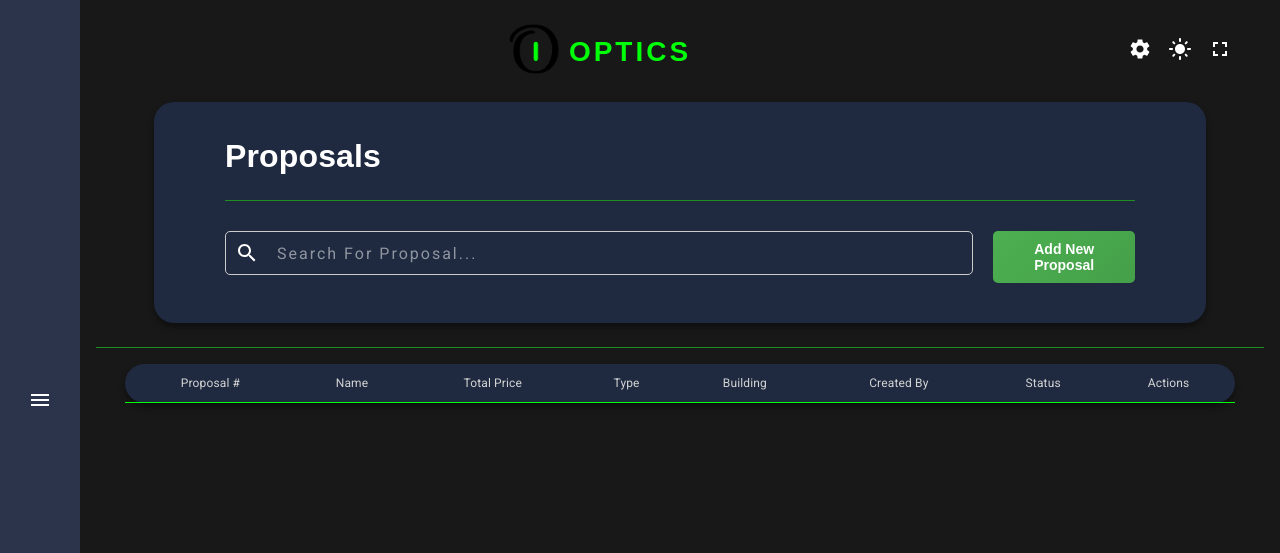
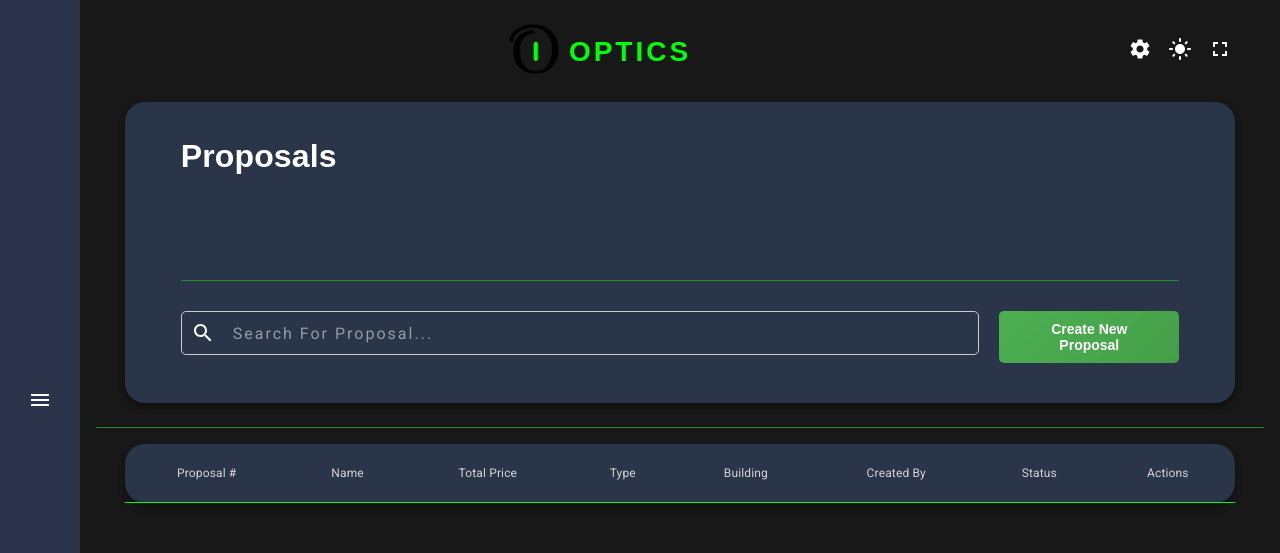
Before and after one commit to Poopenfartin/optics, a React (Vite) app in the folder Optics/: page /proposals in a window 1280 px wide. Shown: the top 553 px of the page. Built offline with nearby package versions, Linux system fonts and the light colour scheme; no server answers; sample sign-in values are in the browser's storage.

Commit message:
CSS Cleanup

```diff
--- a/Optics/Styles/App.css
+++ b/Optics/Styles/App.css
@@ -183,45 +183,30 @@ button:hover {
 /* ---------------- END Top Icons Styling ---------------- */
 
 
+
 /* ---------------- START Work Order Table Styling ---------------- */
 
-
-.table-container{
+/* Styling for the actual rendered table */
+.main-table-container{
   box-shadow:0px 4px 6px rgba(0,0,0,0.4);
   padding: 30px 0;
   margin: 0 auto;
   width: 95%;
-  background-color: #1f2a40;
+  background-color: #2a3549;
   border-radius: 20px;
 }
 
-
-.workorders-table {
+/* Styling for the actual rendered table */
+.main-table {
   box-shadow:0px 4px 6px rgba(0,0,0,0.4);
   border-radius: 20px;
-  background-color: #1f2a40; /* Set the table background color */
+  background-color: #2a3549; /* Set the table background color */
   width: 95%;
   border-collapse: collapse;
   margin: 15px auto;
   font-size: 12.5px;
   overflow-y: auto;
 }
-
-.proposals-container {
-  box-shadow: 0px 4px 6px rgba(0, 0, 0, 0.4);
-  padding: 30px 20px; /* Adjusted padding */
-  margin: 0 auto;
-  width: 90%; /* Updated width for a larger box */
-  background-color: #1f2a40;
-  border-radius: 20px;
-  margin-top: 20px; /* Optional: Adjust to add spacing at the top */
-}
-
-/* Specific styling for the proposals heading */
-.proposals-container h1 {
-  margin-bottom: 10px; /* Adjust this value to control the distance between the heading and divider */
-}
-
 
 
 .tabs-container {
@@ -230,7 +215,7 @@ button:hover {
 }
 
 
-.workorders-table th {
+.main-table th {
   border-bottom: solid 1px #00ff08;
   padding: 10px;
   text-align: center;
@@ -241,7 +226,7 @@ button:hover {
   cursor: pointer;
 }
 
-.workorders-table th:hover {
+.main-table th:hover {
   color: #00ff00;
   cursor: pointer;
   transform: scale(1.1);
@@ -249,7 +234,7 @@ button:hover {
 }
 
 
-.workorders-table td {
+.main-table td {
   padding: 10px;
   text-align: center;
   color: #FFF;
@@ -257,7 +242,7 @@ button:hover {
   border-bottom: solid 1px rgba(0, 255, 8, 0.2);
 }
 
-.workorders-table td:hover {
+.main-table td:hover {
   cursor: pointer;
   color: #000;
   transform: scale(1.1);
@@ -265,10 +250,7 @@ button:hover {
 
 
 
-.workorders-table tr {
-}
-
-.workorders-table tr:hover {
+.main-table tr:hover {
   border-radius:80%;
   background-color: gray;
 }
@@ -320,7 +302,7 @@ button:hover {
 }
 
 
-.workorder-functions {
+.main-table-functions {
   display: flex; /* Use flexbox layout */
   justify-content: space-between;
   width: 90%; /* Set the container width to 100% */
@@ -361,65 +343,6 @@ button:hover {
   width: 90%;
 }
 
-.proposals-container {
-  box-shadow: 0px 4px 6px rgba(0, 0, 0, 0.4);
-  padding: 30px 20px;
-  margin: 0 auto;
-  width: 90%;
-  background-color: #1f2a40;
-  border-radius: 20px;
-  margin-top: 20px;
-}
-
-.proposals-container h1 {
-  margin-bottom: 10px;
-}
-
-.proposals-table {
-  box-shadow:0px 4px 6px rgba(0,0,0,0.4);
-  border-radius: 20px;
-  background-color: #1f2a40;
-  width: 95%;
-  border-collapse: collapse;
-  margin: 15px auto;
-  font-size: 12.5px;
-  overflow-y: auto;
-}
-
-.proposals-table th {
-  border-bottom: solid 1px #00ff08;
-  padding: 10px;
-  text-align: center;
-  color: lightgray;
-  font-weight: 200;
-  font-size: 12px;
-  cursor: pointer;
-}
-
-.proposals-table th:hover {
-  color: #00ff00;
-  transform: scale(1.1);
-  font-weight: bold;
-}
-
-.proposals-table td {
-  padding: 10px;
-  text-align: center;
-  color: #FFF;
-  font-weight: bold;
-  border-bottom: solid 1px rgba(0, 255, 8, 0.2);
-}
-
-.proposals-table td:hover {
-  cursor: pointer;
-  color: #000;
-  transform: scale(1.1);
-}
-
-.proposals-table tr:hover {
-  background-color: gray;
-}
-
 
 
 
@@ -427,9 +350,6 @@ button:hover {
 
 
 /* ---------------- Start Work Order Modal Styling ---------------- */
-
-/* Modal.css */
-
 .modal-overlay {
   position: fixed;
   top: 0;
@@ -438,9 +358,13 @@ button:hover {
   bottom: 0;
   background: rgba(0, 0, 0, 0.5);
   display: flex;
+  justify-content: center; /* Default: center items horizontally */
+  align-items: center; /* Center items vertically */
+  z-index: 1000;
+}
+
+.modal-overlay.align-left {
   justify-content: flex-start; /* Align items to the left */
-  align-items: center;
-  z-index: 1000;
 }
 
 .modal-content {
@@ -448,15 +372,21 @@ button:hover {
   padding: 30px; /* Increase padding for more spacing inside the modal */
   border-radius: 10px; /* Adjust border radius if needed */
   width: 70%; /* Set width */
-  height: 70%; /* Increase height */
+  height: 70%; /* Set height */
   max-width: 1000px; /* Set a maximum width */
-  max-height: 80%; /* Increase the maximum height */
+  max-height: 80%; /* Set a maximum height */
   box-shadow: 0 2px 10px rgba(0, 0, 0, 0.1);
   overflow-y: auto; /* Enable vertical scroll if content overflows */
   margin-left: calc((100vw - 100%) / 2 + 280px); /* Center between sidebar and right edge */
+  -ms-overflow-style: none;  /* Hide scrollbar in Internet Explorer */
+  scrollbar-width: none;  /* Hide scrollbar in Firefox */
 }
 
-
+/* Large Modal */
+.large-modal {
+  width: 80%; /* Increase width for large modal */
+  height: 90%; /* Increase height for large modal */
+}
 
 .modal-h2 {
   font-weight: bold;
@@ -499,11 +429,6 @@ button:hover {
   background: transparent; /* Optional: make scrollbar transparent */
 }
 
-.modal-content {
-  -ms-overflow-style: none;  /* Hide scrollbar in Internet Explorer */
-  scrollbar-width: none;  /* Hide scrollbar in Firefox */
-}
-
 .button-container {
   display: flex;
   justify-content: flex-end; /* Align items to the right */
@@ -523,9 +448,8 @@ button:hover {
 }
 
 .modal-content button:hover {
-  background-color:rgb(92, 182, 74);
+  background-color: rgb(92, 182, 74);
 }
-
 
 
 
@@ -548,82 +472,6 @@ button:hover {
 
 
 /* ---------------- END Sidebar Styling ---------------- */
-
-
-
-.modal-overlay {
-  position: fixed;
-  top: 0;
-  left: 0;
-  right: 0;
-  bottom: 0;
-  background: rgba(0, 0, 0, 0.5);
-  display: flex;
-  justify-content: center; /* Center items horizontally */
-  align-items: center; /* Center items vertically */
-  z-index: 1000;
-}
-
-.modal-content {
-  background: #fff;
-  padding: 30px; /* Increase padding for more spacing inside the modal */
-  border-radius: 10px; /* Adjust border radius if needed */
-  width: 70%; /* Set width */
-  height: 70%; /* Set height */
-  max-width: 1000px; /* Set a maximum width */
-  max-height: 80%; /* Set a maximum height */
-  box-shadow: 0 2px 10px rgba(0, 0, 0, 0.1);
-  overflow-y: auto; /* Enable vertical scroll if content overflows */
-}
-
-.large-modal {
-  width: 80%; /* Increase width for large modal */
-  height: 90%; /* Increase height for large modal */
-}
-
-.button-container {
-  display: flex;
-  justify-content: flex-end; /* Align items to the right */
-  margin-top: 20px; /* Add margin at the top if needed */
-}
-
-.modal-content button {
-  padding: 10px;
-  margin-left: 10px; /* Add margin between buttons */
-  font-size: 15px;
-  cursor: pointer;
-  background-color: #00ff08;
-  color: #000;
-  border: 2px solid #000;
-  border-radius: 5px;
-}
-
-.modal-content .form-field {
-  display: flex;
-  align-items: flex-start; /* Align items at the top */
-  margin-bottom: 15px;
-}
-
-.modal-content label {
-  width: 30%; /* Adjust width as needed */
-  margin-right: 10px;
-  font-family: 'Arial', sans-serif; /* Change to your desired font */
-  font-size: 16px; /* Change font size as needed */
-  vertical-align: top; /* Align the label with the top of the input box */
-}
-
-.modal-content input,
-.modal-content textarea,
-.modal-content select {
-  width: 70%; /* Adjust width as needed */
-  height: 100px; /* Adjust height as needed */
-  padding: 10px;
-  border: 1px solid #ccc;
-  border-radius: 3px;
-  resize: vertical; /* Allow vertical resizing */
-  font-family: 'Arial', sans-serif; /* Change to your desired font */
-  font-size: 16px; /* Change font size as needed */
-}
 
 
 
--- a/Optics/src/components/ProjectManagement.jsx
+++ b/Optics/src/components/ProjectManagement.jsx
@@ -74,7 +74,7 @@ const ProjectManagement = ({ user }) => {
     <div
       className="hide-scrollbar"
       style={{ overflowY: "auto", overflowX: "hidden" }}>
-      <div className="table-container">
+      <div className="main-table-container">
         <h1 className="page-header">Project Management</h1>
         <h2 className="page-subheader">Overview</h2>
         <div className="tabs-container">
@@ -95,7 +95,7 @@ const ProjectManagement = ({ user }) => {
             <Tab label="Accounts" />
           </Tabs>
         </div>
-        <div className="workorder-functions">
+        <div className="main-table-functions">
           <SearchInput placeholder="Input Work Order Number..." width="80%" />
           <Button
             variant="contained"
--- a/Optics/src/components/Proposals.jsx
+++ b/Optics/src/components/Proposals.jsx
@@ -7,16 +7,16 @@ import SearchInput from "./SearchComponent";
 const Proposals = () => {
   return (
     <div>
-      <div className="proposals-container">
+      <div className="main-table-container">
         <h1>Proposals</h1>
         <Divider sx={{ margin: "20px auto", backgroundColor: "green", width: "90%" }} />
-        <div className="workorder-functions">
-          <SearchInput placeholder="Search For Proposal..." />
-          <button className="add-button">Add New Proposal</button>
+        <div className="main-table-functions">
+          <SearchInput placeholder="Search For Proposal..." width="80%" />
+          <button className="add-button">Create New Proposal</button>
         </div>
       </div>
       <Divider sx={{ mt: 3, mb: 2, backgroundColor: "green" }} />
-      <table className="proposals-table">
+      <table className="main-table">
         <thead>
           <tr>
             <th>Proposal #</th>
--- a/Optics/src/components/accounts.jsx
+++ b/Optics/src/components/accounts.jsx
@@ -79,20 +79,20 @@ const Accounts = () => {
     <div
       key={JSON.stringify(customerAccounts)}
       style={{ overflowY: "auto", overflowX: "hidden" }}>
-      <div className="table-container" ref={tableRef}>
+      <div className="main-table-container" ref={tableRef}>
         <h1 className="page-header">Customer Accounts</h1>
         <h2 className="page-subheader">CUSTOMERS</h2>
         <Divider
           sx={{ margin: "30px auto", backgroundColor: "green", width: "90%" }}
         />
-        <div className="workorder-functions">
+        <div className="main-table-functions">
           <SearchInput placeholder="Search For Account..." width="80%" />
           <button className="add-button" onClick={openModal}>
             Add New Account
           </button>
         </div>
       </div>
-      <table className="workorders-table">
+      <table className="main-table">
         <thead>
           <tr>
             <th>Customer Name</th>
--- a/Optics/src/components/subComponents/ProjectMangementTable.jsx
+++ b/Optics/src/components/subComponents/ProjectMangementTable.jsx
@@ -84,7 +84,7 @@ const ProjectManagementTable = ({
 
   return (
     <div>
-      <table className="workorders-table">
+      <table className="main-table">
         <thead>
           <tr>
             <th>Customer Name</th>
```
